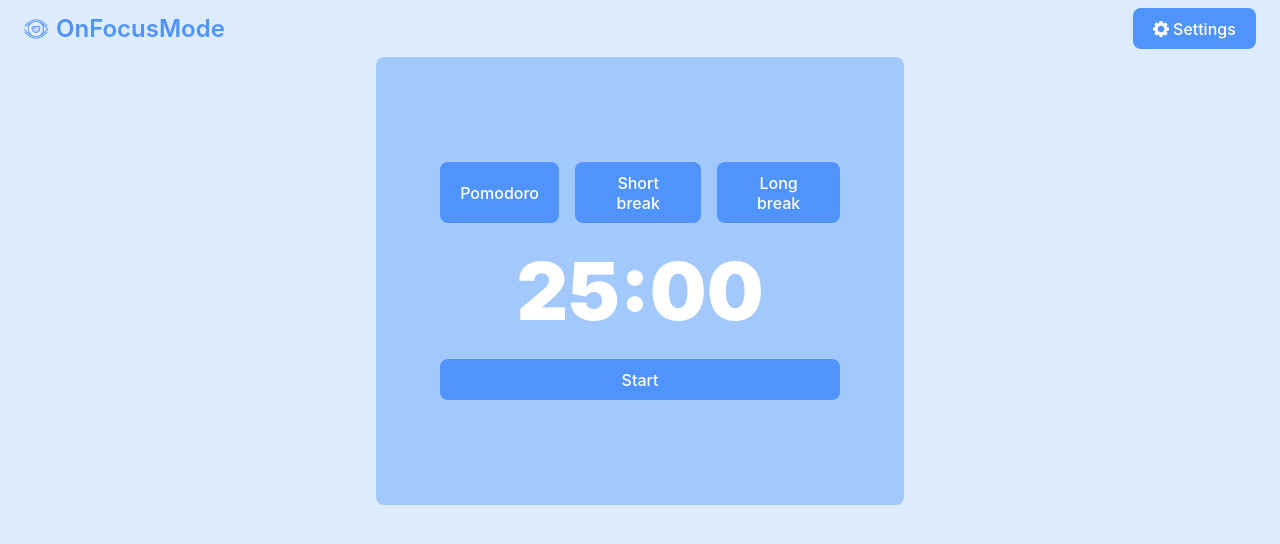
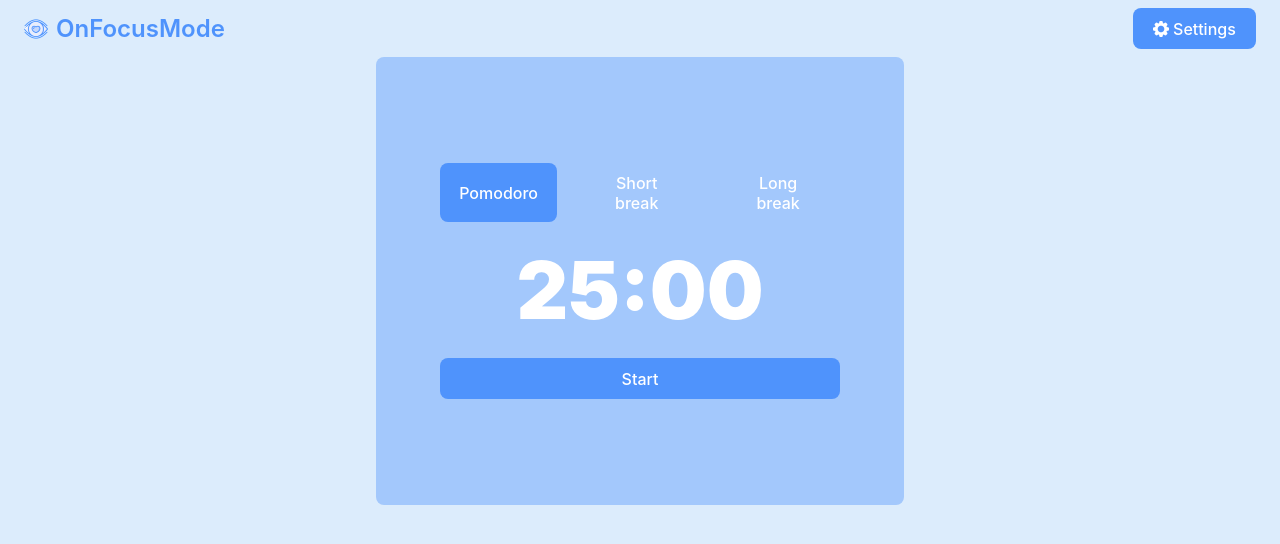
Before and after one commit to vtbt/roadmap.sh-projects, a React (Vite) app in the folder frontend/pomodoro-timer/: page / in a window 1280 px wide. Shown: the top 544 px of the page. Built offline with nearby package versions, Linux system fonts and the light colour scheme.

Commit message:
WIP - pomodoro app - add active styles for selected session button

```diff
--- a/frontend/pomodoro-timer/src/components/Pomodoro.module.css
+++ b/frontend/pomodoro-timer/src/components/Pomodoro.module.css
@@ -14,6 +14,22 @@
         .buttonGroup {
             display: flex;
             gap: 16px;
+
+            button {
+                background: none;
+                outline: none;
+                border: none;
+
+                &:hover {
+                    outline: none;
+                    border: none;
                 }
             }
+
+            .activeButton {
+                background-color: #4f93fc;
             }
+        }
+
+    }
+}
--- a/frontend/pomodoro-timer/src/components/Pomodoro.tsx
+++ b/frontend/pomodoro-timer/src/components/Pomodoro.tsx
@@ -36,9 +36,21 @@ const Pomodoro: FC<PomodoroProps> = ({ settings }) => {
     <div className={styles.pomodoro}>
       <div className={styles.wrapper}>
         <div className={styles.buttonGroup}>
-          <button onClick={() => changeTimerMode('Work')}>Pomodoro</button>
-          <button onClick={() => changeTimerMode('Short Break')}>Short break</button>
-          <button onClick={() => changeTimerMode('Long Break')}>Long break</button>
+          <button className={sessionType === 'Work' ? styles.activeButton : ''} onClick={() => changeTimerMode('Work')}>
+            Pomodoro
+          </button>
+          <button
+            className={sessionType === 'Short Break' ? styles.activeButton : ''}
+            onClick={() => changeTimerMode('Short Break')}
+          >
+            Short break
+          </button>
+          <button
+            className={sessionType === 'Long Break' ? styles.activeButton : ''}
+            onClick={() => changeTimerMode('Long Break')}
+          >
+            Long break
+          </button>
         </div>
         <TimerDisplay
           duration={
--- a/frontend/pomodoro-timer/src/components/TimerDisplay.tsx
+++ b/frontend/pomodoro-timer/src/components/TimerDisplay.tsx
@@ -8,10 +8,7 @@ interface TimerDisplayProps {
 }
 
 const TimerDisplay: React.FC<TimerDisplayProps> = ({ duration, onSessionEnd, isTimerRunning }) => {
-  console.log({ duration }, { isTimerRunning })
-
   const [timeLeft, setTimeLeft] = useState(duration * 60)
-  console.log({ timeLeft })
 
   useEffect(() => {
     setTimeLeft(duration * 60)
```
Lines whose indentation alone changed are shown as unchanged.
